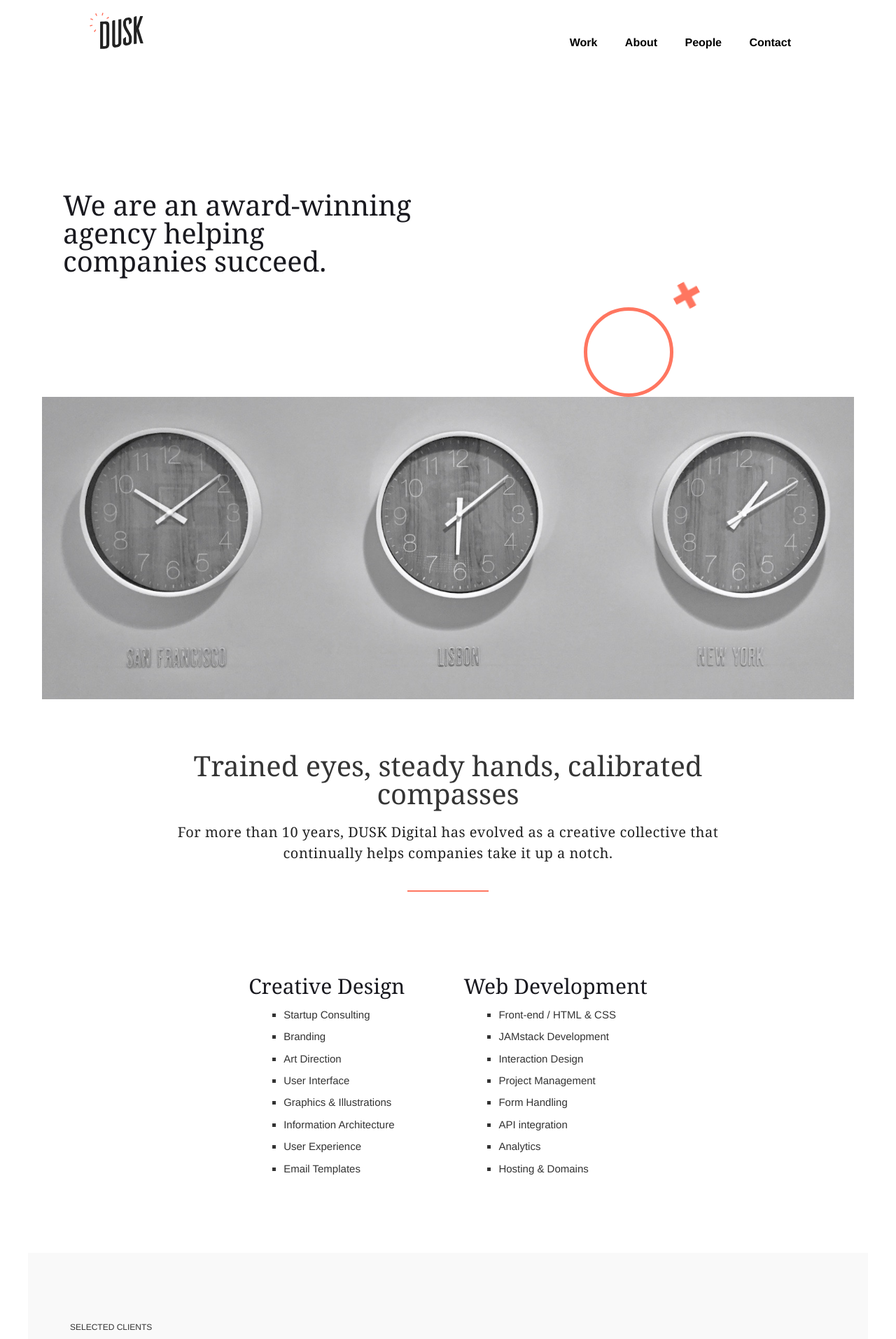
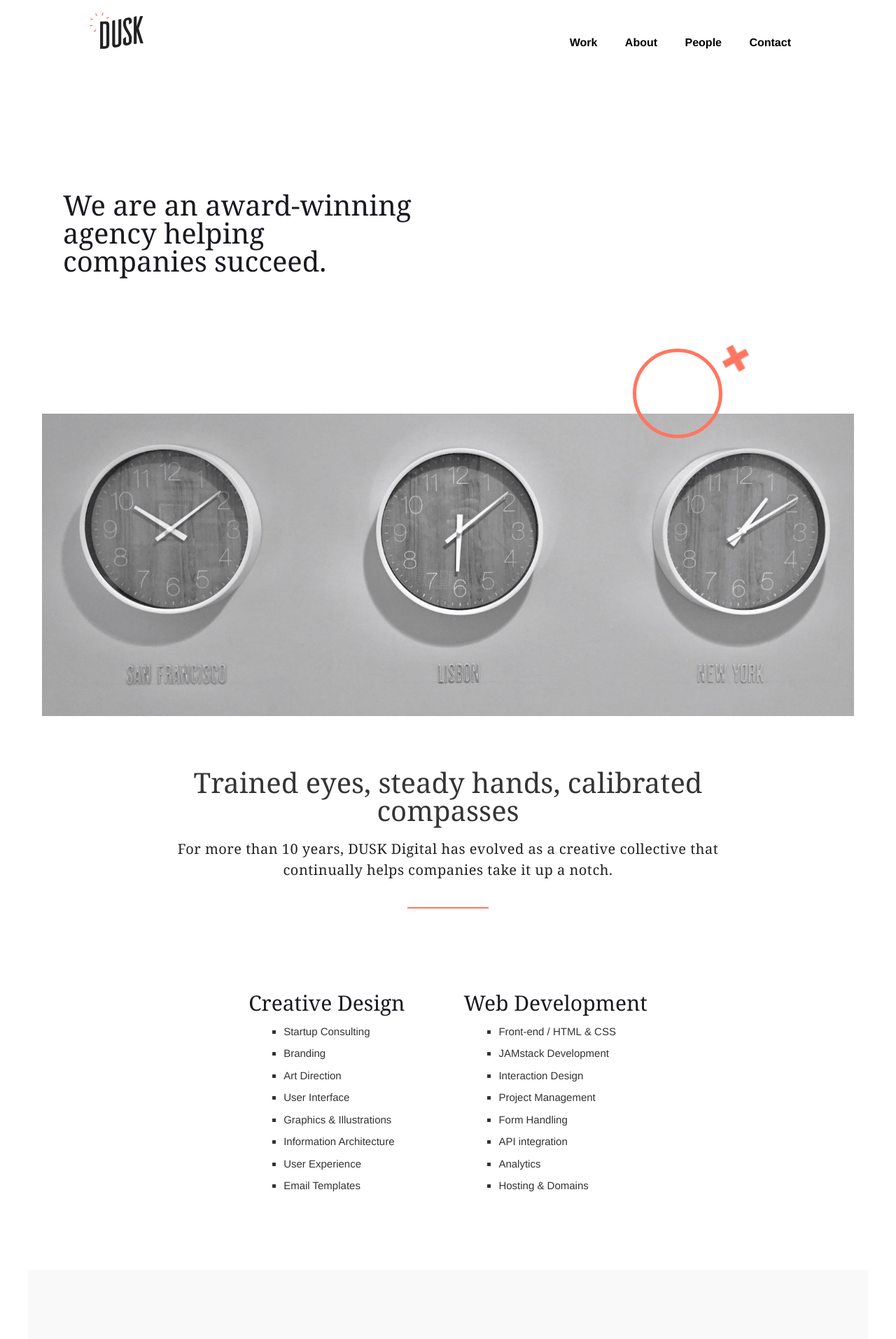
Before and after one commit to mountainbug95/6point0_jekyll, a Jekyll site: the page built from pages/about.html, in a window 1280 px wide. Shown: the top 1913 px of the page at 70% size. Built offline with Jekyll 4.4.1, drawn with Linux system fonts in a browser that asks for light colours; some web fonts are replaced.

Commit message:
-some tweaks to make things more consistent with the original

```diff
--- a/assets/css/about-style.css
+++ b/assets/css/about-style.css
@@ -48,7 +48,11 @@ max-width: 500px;
 }
 
 .time-ref{
-    display: block;
+    z-index: 1;
+    float: right;
+    display: inline;
+    margin-bottom: -3%;
+    margin-right: 10%
 }
 
 .time-ref img{
@@ -80,6 +84,10 @@ max-width: 500px;
     margin-right: 20px;
     margin-top: 100px;
     margin-bottom: 75px;
+}
+
+.img-container img{
+    z-index: -1;
 }
 
 /*pitch-container font scaling*/
--- a/assets/css/contact-style.css
+++ b/assets/css/contact-style.css
@@ -95,7 +95,7 @@ form input{
     padding-left: 10px;
     border-radius: 0;
     outline: none;
-    box-shadow: none;
+    box-shadow: 0px;
 }
 
 form input:focus{
@@ -115,7 +115,7 @@ form textarea{
     font-size: 18px;
     padding-left: 10px;
     outline: none;
-    box-shadow: none;
+    box-shadow: 0px;
 }
 
 form textarea:focus{
--- a/assets/css/responsive-nav-style.css
+++ b/assets/css/responsive-nav-style.css
@@ -40,11 +40,12 @@
     display: none;
 }
 
-.drop-nav-menu h1{
+.drop-nav-menu a h1{
     margin-top: 0;
     margin-bottom: 0;
     padding-top: 15px;
     padding-bottom: 15px;
+    font-weight: 700;
     font-family: 'Helvetica Neue', "Helvetica", helvetica, sans-serif;
 }
 
--- a/pages/about.html
+++ b/pages/about.html
@@ -7,12 +7,13 @@ layout: wrapper
     <h2>We are an award-winning agency helping companies succeed.</h2>
 </article>
 
-<div class="time-ref">
-    <img src="/assets/img/global/x.png" alt="X" class="img-responsive">
-    <div class="time-circle">&nbsp;</div>
-</div>
+
 
 <div class="img-container">
+    <div class="time-ref">
+        <img src="/assets/img/global/x.png" alt="X" class="img-responsive">
+        <div class="time-circle">&nbsp;</div>
+    </div>
     <img src="/assets/img/global/about-image.jpg" class="img-responsive">
 </div>
 
```
Also changed, not shown: assets/css/people-style.css (+24 -0 lines).
